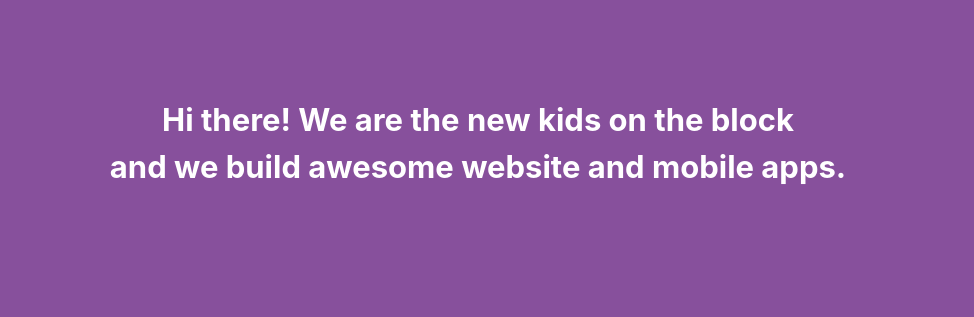
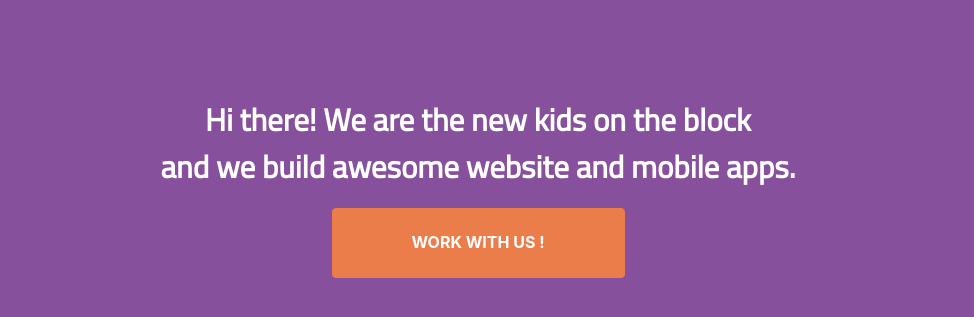
Before and after one commit to Thomas-Gallusser/Cuda, a plain HTML site: page index.html in a window 1280 px wide. Shown: the part 63-380 px from the top of the page, without its empty margins (162-1136 px from the left). Drawn offline with nearby package versions, Linux system fonts and the light colour scheme.

Commit message:
Ajout du bouton work with us sur l'index et son CSS

```diff
--- a/index.css
+++ b/index.css
@@ -2,18 +2,19 @@ body {
  background-color: #87509c;
 }
 
-ul {
+/* MENU */
+#menu  ul {
  padding:0;
  margin:0;
  list-style-type:none;
 }
 
-li {
+#menu  li {
  margin-left:2px;
  float:left;
 }
 
-ul li a {
+#menu ul li a {
  font-family: 'Titillium Web', sans-serif;
  font-weight: bold;
  width: 5em;
@@ -22,7 +23,7 @@ ul li a {
  padding:10px;
 }
 
-ul li a:hover {
+#menu ul li a:hover {
  background-image: url("images/hover.png");
  background-size: 100% 100%;
  text-decoration:none;
@@ -35,17 +36,48 @@ ul li a:hover {
  right: 13%;
 }
 
+/* LOGO */
 #logo {
  margin-left:15%;
  margin-top:20px;
 }
 
+/* TEXTE CENTRAL */
 #texteCentral {
-    color:white;
-    margin-top:100px;
-    margin-left:18%;
-    margin-right:18%;
-    font-weight: bold;
-    font-size: 31px;
+ color:white;
+ margin-top:100px;
+ margin-left:auto;
+ margin-right:auto;
+ font-weight: bold;
+ font-size: 31px;
+ text-align:center;
+ font-family: 'Titillium Web', sans-serif;
+}
+
+/* BOUTTON */
+
+#bouton {
     text-align:center;
 }
+
+#bouton a{
+ display:block;
+ margin-left:auto;
+ margin-right:auto;
+ width:296px;
+ line-height:73px;
+ text-align:center;
+ vertical-align:middle;
+ font-weight: bold;
+ background:url(images/button.png) no-repeat;
+ color:white;
+ text-decoration:none;
+}
+
+#bouton a:hover{
+
+}
+
+#bouton p{
+
+}
--- a/index.html
+++ b/index.html
@@ -34,7 +34,7 @@
 
         <section id="menu">
                 <ul>
-                  <li><a href="">HOME</a></li>
+                  <li><a href="index.html">HOME</a></li>
                   <li><a href="">ABOUT</a></li>
                   <li><a href="">WORK</a></li>
                   <li><a href="">BLOG</a></li>
@@ -45,10 +45,9 @@
         <section id="texteCentral"><p>Hi there! We are the new kids on the block<br />and we build awesome website and mobile apps.</p></section>
 
 
-        <section id="bouton"></section>
-
-        <footer>
-        </footer>
+        <section id="bouton">
+            <p><a href="">WORK WITH US !</a></p>
+        </section>
     </body>
 
 </html>
```
